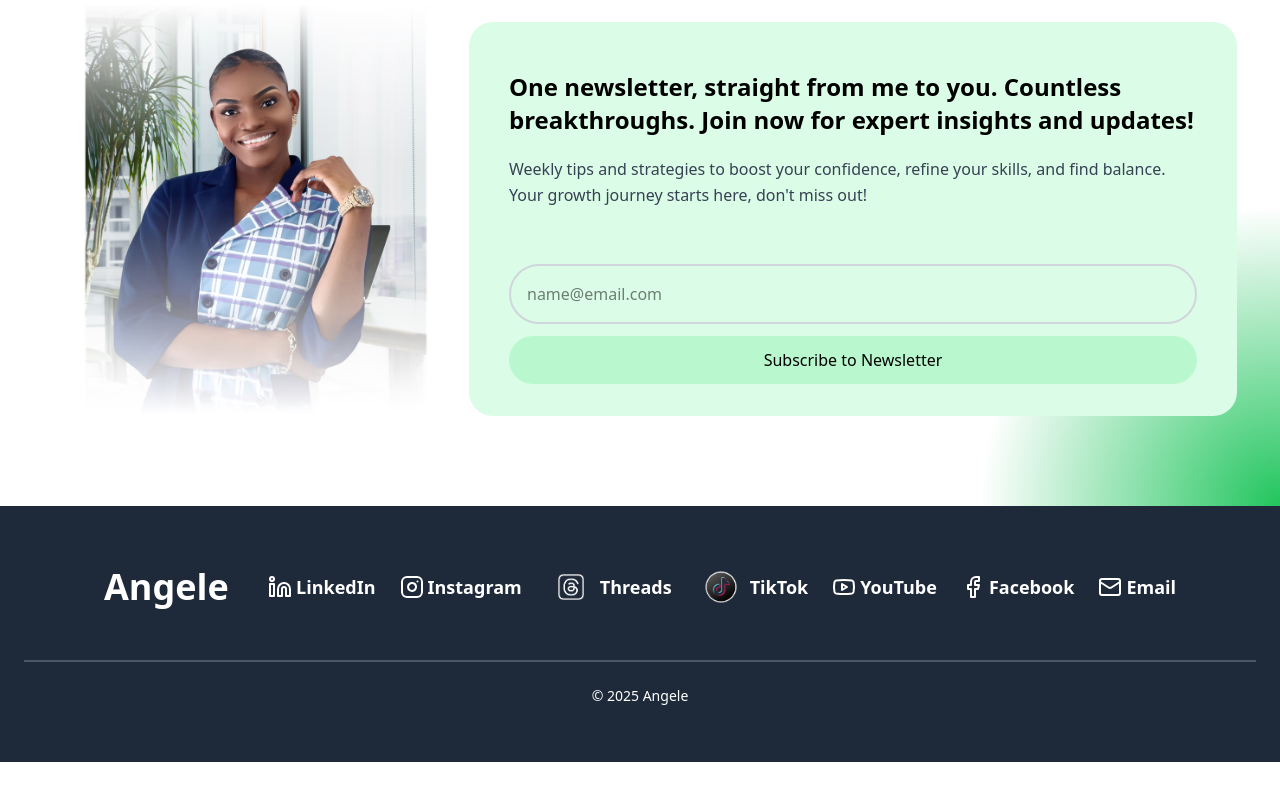
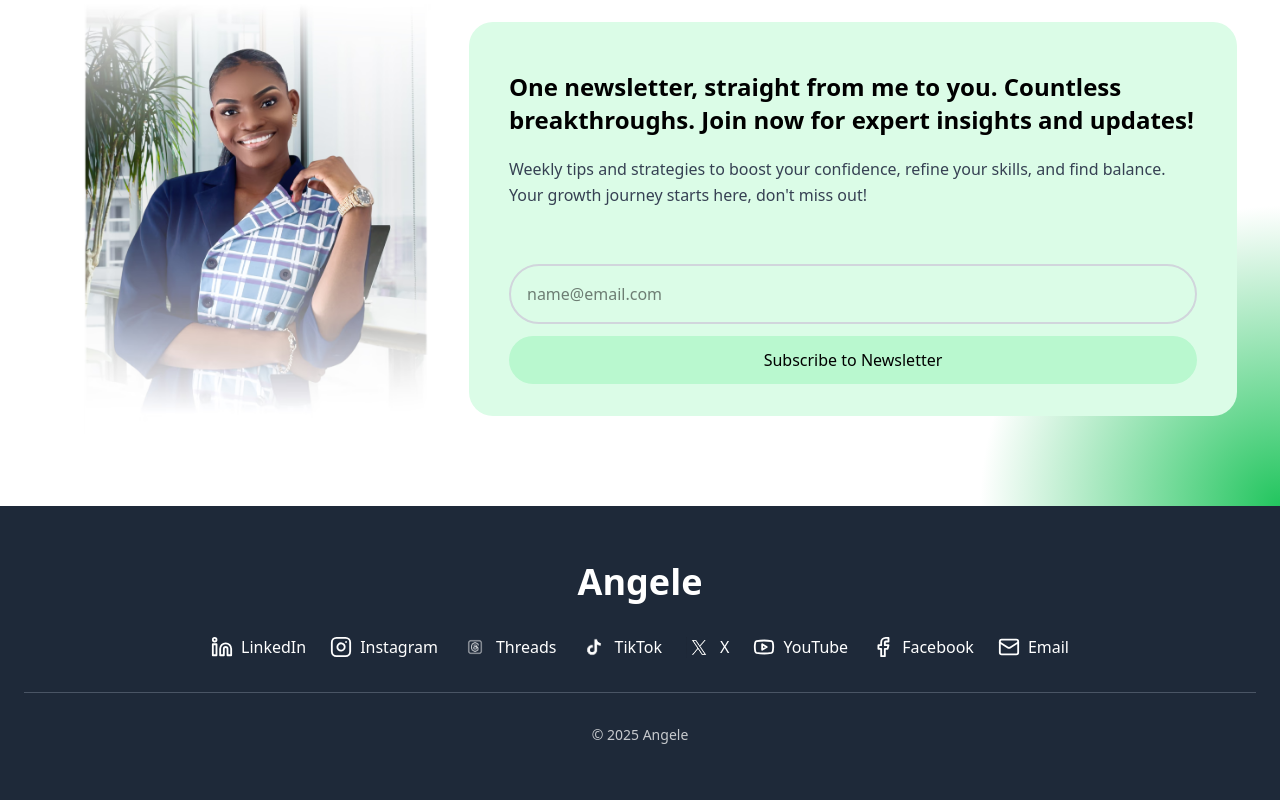
Before and after one commit to angelngele/coachangel, a Next.js app: page / in a window 1280 px wide. Shown: the part 6744-7544 px from the top of the page. Before the commit the page ends 7506 px from the top, so only its background shows below. Built offline with nearby package versions, Linux system fonts and the light colour scheme.

Commit message:
feat: adjust icons in footer

```diff
--- a/app/components/Footer.tsx
+++ b/app/components/Footer.tsx
@@ -1,43 +1,37 @@
 import Link from "next/link";
 import Image from "next/image";
 import React from "react";
-import {
-    Linkedin,
-    Instagram,
-    Youtube,
-    Facebook,
-    Mail,
-} from "lucide-react";
+import { Linkedin, Instagram, Youtube, Facebook, Mail } from "lucide-react";
 
 export default function Footer() {
     const socialLinks = [
-        { icon: <Linkedin />, href: "https://linkedin.com/in/theangelngele", label: "LinkedIn" },
-        { icon: <Instagram />, href: "https://www.instagram.com/theangelngele/", label: "Instagram" },
+        { icon: <Linkedin size={22} />, href: "https://linkedin.com/in/theangelngele", label: "LinkedIn" },
+        { icon: <Instagram size={22} />, href: "https://www.instagram.com/theangelngele/", label: "Instagram" },
         { src: "/threads.png", href: "https://www.threads.com/@theangelngele", label: "Threads" },
-        { src: "/ticktok-logo.png", href: " https://www.tiktok.com/@theangelngele", label: "TikTok" },
-        { icon: <Youtube />, href: "https://www.youtube.com/@theangelngele", label: "YouTube" },
-        { icon: <Facebook />, href: "https://www.facebook.com/coachangelngele", label: "Facebook" },
-        { icon: <Mail />, href: "mailto:coachangel@angelngele.com", label: "Email" },
+        { src: "/tiktok-logo.png", href: " https://www.tiktok.com/@theangelngele", label: "TikTok" },
+        { src: "/X-logo.png", href: "https://x.com/theangelngele", label: "X" },
+        { icon: <Youtube size={22} />, href: "https://www.youtube.com/@theangelngele", label: "YouTube" },
+        { icon: <Facebook size={22} />, href: "https://www.facebook.com/coachangelngele", label: "Facebook" },
+        { icon: <Mail size={22} />, href: "mailto:coachangel@angelngele.com", label: "Email" },
     ];
 
     return (
-        <footer className="flex flex-col justify-center items-center bg-gray-800 text-white px-6 py-8 md:py-14 space-y-6">
-            <div className="flex flex-col md:flex-row w-full justify-between items-center">
+        <footer className="flex flex-col items-center bg-gray-800 text-white px-6 py-10 md:py-14 space-y-8">
 
             {/* Logo */}
-                <div className="text-3xl md:text-4xl font-bold text-center md:text-left pl-0 md:pl-20">
+            <div className="text-3xl md:text-4xl font-bold text-center">
                 <Link href="/">Angele</Link>
             </div>
 
             {/* Social Icons */}
-                <div className="flex flex-wrap justify-center md:justify-end items-center gap-4 md:gap-6 text-base md:text-lg font-semibold pr-0 md:pr-20">
+            <div className="flex flex-wrap justify-center gap-5 md:gap-6 w-2xl md:w-auto md:max-w-none">
                 {socialLinks.map(({ icon, src, href, label }) => (
                     <Link
                         key={label}
                         href={href}
                         target="_blank"
                         rel="noopener noreferrer"
-                            className="flex items-center gap-1 hover:text-green-400 transition-colors"
+                        className="flex items-center gap-2 hover:text-green-400 transition-colors"
                         aria-label={label}
                     >
                         {icon ? (
@@ -46,20 +40,19 @@ export default function Footer() {
                             <Image
                                 src={src!}
                                 alt={label}
-                                    width={50}
-                                    height={50}
-                                    className="object-contain gap-0 hover:text-green-400 transition-colors"
+                                width={26}
+                                height={26}
+                                className="object-contain"
                             />
                         )}
                         <span className="hidden md:inline">{label}</span>
                     </Link>
                 ))}
             </div>
-            </div>
 
-            <hr className="border-t-2 border-gray-600 w-full my-6" />
+            <hr className="border-t border-gray-600 w-full" />
 
-            <div className="text-sm text-center">
+            <div className="text-sm text-center opacity-75">
                 © {new Date().getFullYear()} Angele
             </div>
         </footer>
```
Also changed, not shown: public/X-logo.png (added), public/tiktok-logo.png (added). Lines whose indentation alone changed are shown as unchanged.
